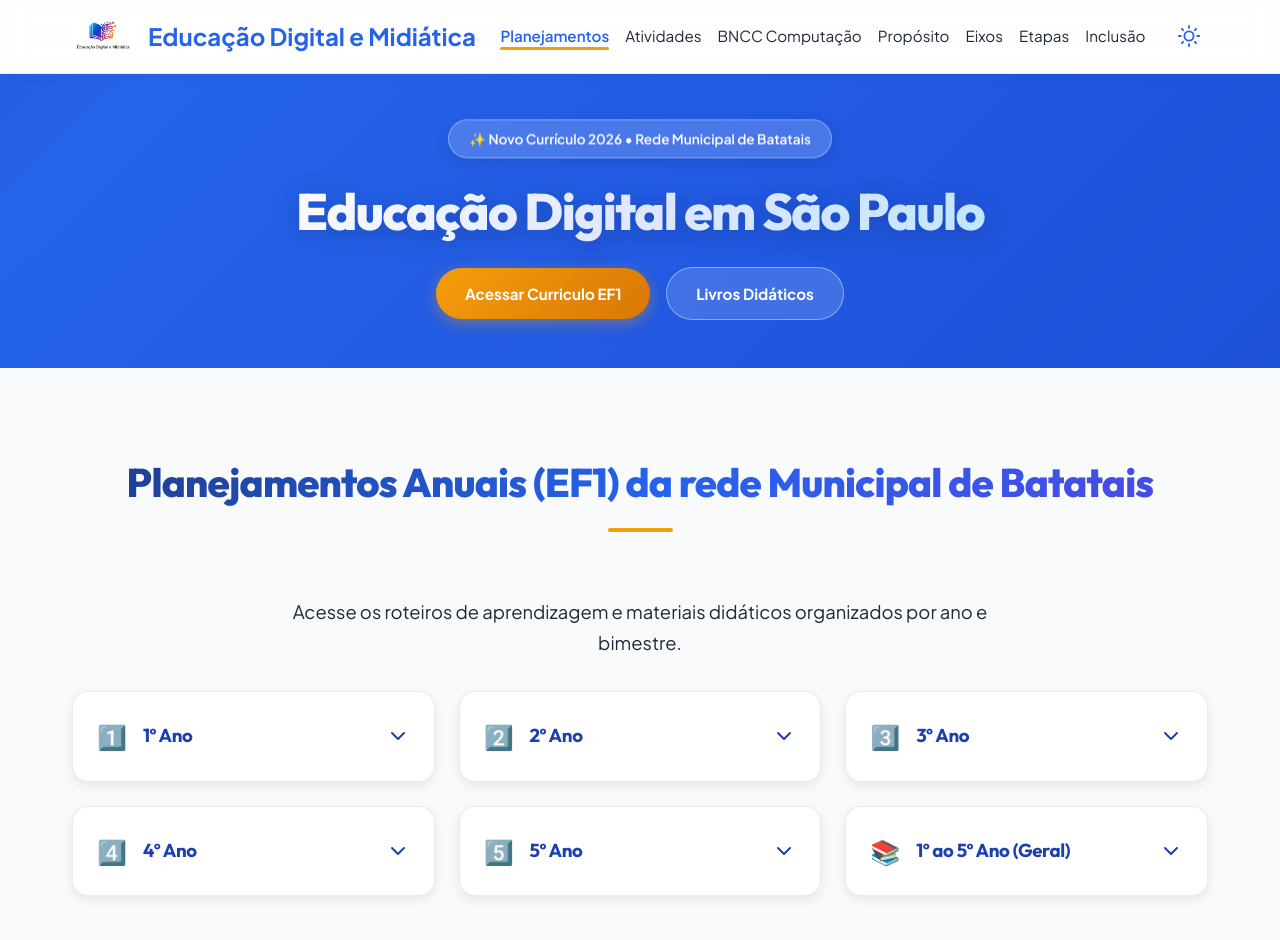
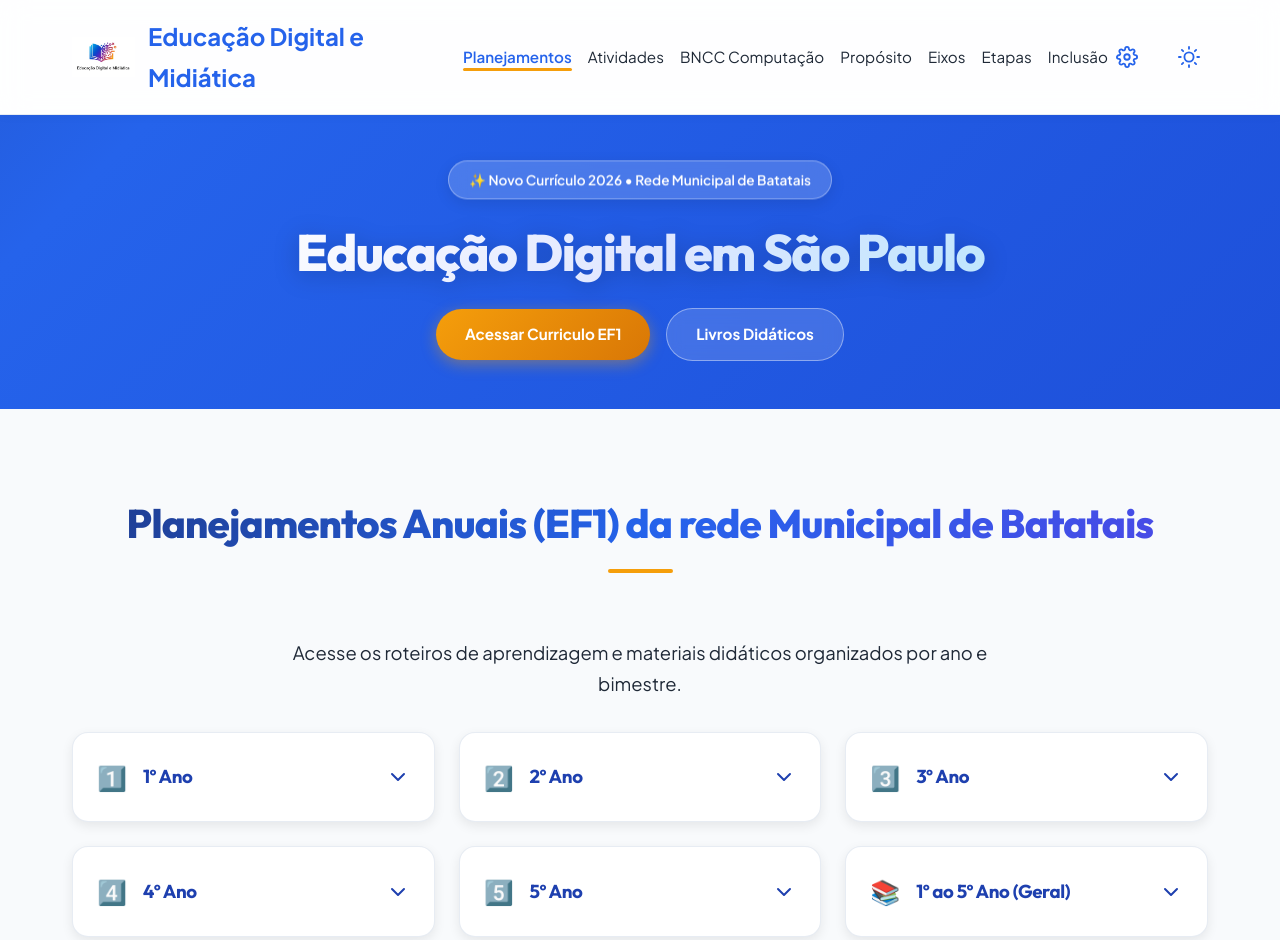
Before and after one commit to educacao-tech/educacaodigital, a website: page index.html in a window 1280 px wide. Shown: the top 940 px of the page. Drawn offline with Linux system fonts and the light colour scheme.

Commit message:
gggxxxxxxwwwwww

```diff
--- a/index.html
+++ b/index.html
@@ -47,6 +47,9 @@
             </ul>
 
             <div class="nav-controls">
+                <button class="admin-toggle" id="open-admin-login-btn-header" aria-label="Gestão de Links (Admin)" title="Gestão de Links (Admin)">
+                    <svg class="gear-icon" xmlns="http://www.w3.org/2000/svg" width="22" height="22" viewBox="0 0 24 24" fill="none" stroke="currentColor" stroke-width="2" stroke-linecap="round" stroke-linejoin="round"><circle cx="12" cy="12" r="3"></circle><path d="M19.4 15a1.65 1.65 0 0 0 .33 1.82l.06.06a2 2 0 0 1 0 2.83 2 2 0 0 1-2.83 0l-.06-.06a1.65 1.65 0 0 0-1.82-.33 1.65 1.65 0 0 0-1 1.51V21a2 2 0 0 1-2 2 2 2 0 0 1-2-2v-.09A1.65 1.65 0 0 0 9 19.4a1.65 1.65 0 0 0-1.82.33l-.06.06a2 2 0 0 1-2.83 0 2 2 0 0 1 0-2.83l.06-.06a1.65 1.65 0 0 0 .33-1.82 1.65 1.65 0 0 0-1.51-1H3a2 2 0 0 1-2-2 2 2 0 0 1 2-2h.09A1.65 1.65 0 0 0 4.6 9a1.65 1.65 0 0 0-.33-1.82l-.06-.06a2 2 0 0 1 0-2.83 2 2 0 0 1 2.83 0l.06.06a1.65 1.65 0 0 0 1.82.33H9a1.65 1.65 0 0 0 1-1.51V3a2 2 0 0 1 2-2 2 2 0 0 1 2 2v.09a1.65 1.65 0 0 0 1 1.51 1.65 1.65 0 0 0 1.82-.33l.06-.06a2 2 0 0 1 2.83 0 2 2 0 0 1 0 2.83l-.06.06a1.65 1.65 0 0 0-.33 1.82V9a1.65 1.65 0 0 0 1.51 1H21a2 2 0 0 1 2 2 2 2 0 0 1-2 2h-.09a1.65 1.65 0 0 0-1.51 1z"></path></svg>
+                </button>
                 <button class="theme-toggle" id="theme-toggle" aria-label="Ativar modo escuro" title="Alterar tema">
                     <svg class="sun-icon" xmlns="http://www.w3.org/2000/svg" width="22" height="22" viewBox="0 0 24 24" fill="none" stroke="currentColor" stroke-width="2" stroke-linecap="round" stroke-linejoin="round"><circle cx="12" cy="12" r="5"></circle><line x1="12" y1="1" x2="12" y2="3"></line><line x1="12" y1="21" x2="12" y2="23"></line><line x1="4.22" y1="4.22" x2="5.64" y2="5.64"></line><line x1="18.36" y1="18.36" x2="19.78" y2="19.78"></line><line x1="1" y1="12" x2="3" y2="12"></line><line x1="21" y1="12" x2="23" y2="12"></line><line x1="4.22" y1="19.78" x2="5.64" y2="18.36"></line><line x1="18.36" y1="5.64" x2="19.78" y2="4.22"></line></svg>
                     <svg class="moon-icon" xmlns="http://www.w3.org/2000/svg" width="22" height="22" viewBox="0 0 24 24" fill="none" stroke="currentColor" stroke-width="2" stroke-linecap="round" stroke-linejoin="round"><path d="M21 12.79A9 9 0 1 1 11.21 3 7 7 0 0 0 21 12.79z"></path></svg>
--- a/server.js
+++ b/server.js
@@ -24,8 +24,8 @@ const updateScriptJs = (type, ano, bimestre, url, status) => {
     const prefix = (type === 'atividades') ? 'a' : 'm';
     const targetId = `${prefix}-${ano}-${bimestre}`;
 
-    // Regex para encontrar o objeto pelo id (ex: id: "m-1-1" ou id: "a-2-1")
-    const regex = new RegExp(`{\\s*id:\\s*"${targetId}"[^}]*}`);
+    // Regex para encontrar o objeto pelo id (suporta aspas simples ou duplas)
+    const regex = new RegExp(`{\\s*id:\\s*["']${targetId}["'][^}]*}`);
     const replacement = `{ id: "${targetId}", ano: ${ano}, bimestre: ${bimestre}, url: "${url}", status: "${status}" }`;
 
     if (regex.test(content)) {
--- a/style.css
+++ b/style.css
@@ -109,6 +109,41 @@ html[data-theme="dark"] .theme-toggle .moon-icon {
 }
 html[data-theme="dark"] .theme-toggle .sun-icon {
     display: none;
+}
+
+/* Header Admin Toggle Gear Button */
+.admin-toggle {
+    background: none;
+    border: none;
+    cursor: pointer;
+    color: var(--primary-color);
+    display: flex;
+    align-items: center;
+    justify-content: center;
+    padding: 0.5rem;
+    border-radius: 50%;
+    transition: background-color var(--transition-speed) ease, color var(--transition-speed) ease;
+}
+
+.admin-toggle .gear-icon {
+    transition: transform 0.5s cubic-bezier(0.34, 1.56, 0.64, 1);
+}
+
+.admin-toggle:hover {
+    background-color: var(--bg-light);
+    color: var(--secondary-color);
+}
+
+.admin-toggle:hover .gear-icon {
+    transform: rotate(90deg);
+}
+
+html[data-theme="dark"] .admin-toggle {
+    color: var(--accent-color);
+}
+
+html[data-theme="dark"] .admin-toggle:hover {
+    background-color: var(--white);
 }
 
 /* Mobile Menu Icon */
```
